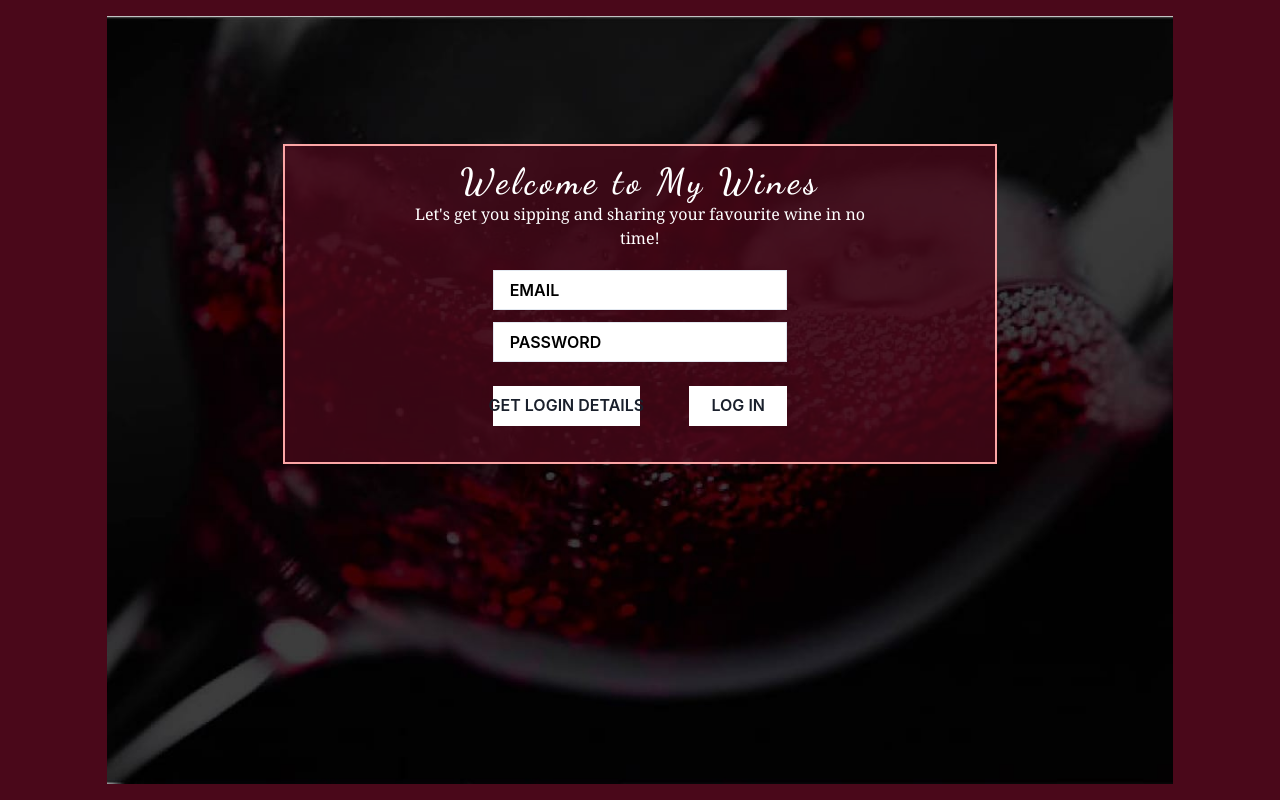
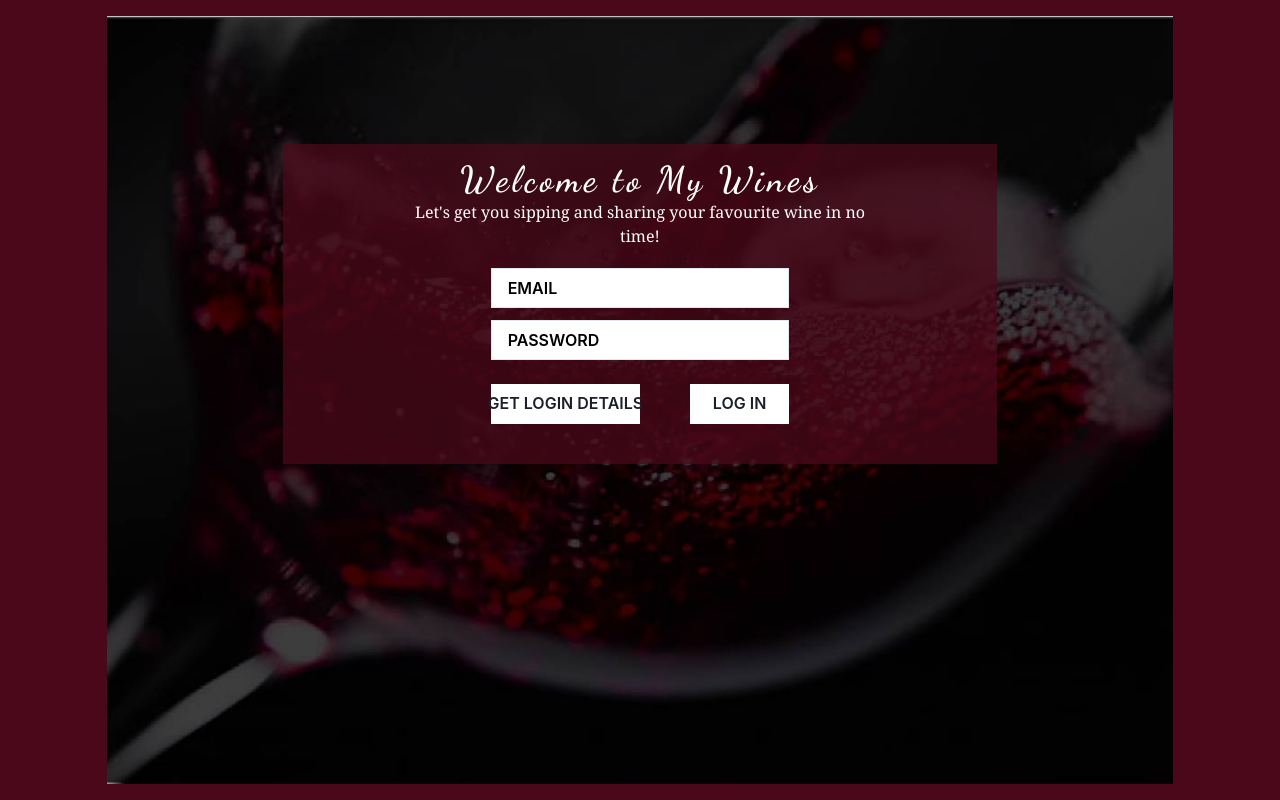
Before and after one commit to vtl-28/wine-app, a React (Vite) app in the folder front-end/: page / in a window 1280 px wide. Built offline with nearby package versions, Linux system fonts and the light colour scheme.

Commit message:
deploy final project attempt 2

```diff
--- a/front-end/src/Pages/LandingPage/index.jsx
+++ b/front-end/src/Pages/LandingPage/index.jsx
@@ -40,7 +40,7 @@ const LandingPage = () => {
     <div className="w-full h-screen bg-wine_bg">
       <div className='grid grid-cols-12 grid-rows-12 h-full py-4'>
         <div className="bg-cover bg-center h-full row-span-12 col-start-2
-                 col-end-12 col-span-8  px-12" style={{ backgroundImage: "url('/src/assets/wine_pic_1.jpg')" }}>
+                 col-end-12 col-span-8  px-12 bg_image_1" >
           <div className="flex flex-col items-center h-28 justify-around">
             <h3 className="text-4xl text-white">Welcome, {state.name}</h3>
             <p className="text-white font-serif">Now that you're in, let's start adding some wines to your collection</p>
--- a/front-end/src/Pages/Login/index.jsx
+++ b/front-end/src/Pages/Login/index.jsx
@@ -7,8 +7,8 @@ const LoginPage = () => {
         <div className="w-full h-screen bg-wine_bg">
             <div className='grid grid-cols-12 grid-rows-6 h-full py-4'>
                 <div className='bg-cover bg-center h-full col-start-2
-                 col-span-10 row-span-6 py-32 px-44' style={{ backgroundImage: "url('/src/assets/wine_pic_2.jpg')" }}>
-                    <div className='px-28 row-start-2 row-span-4 col-start-5 col-span-4 border-2 border-red-300 bg-wine_bg/75 h-80'>
+                 col-span-10 row-span-6 py-32 px-44 bg_image_2'>
+                        <div className='px-28 row-start-2 row-span-4 col-start-5 col-span-4 bg-wine_bg/75 h-80'>
                             <div className='flex flex-col justify-between h-28 p-4'>
                                 <h3 className='text-4xl text-center text-white tracking-widest'>Welcome to My Wines</h3>
                                 <p className='text-center text-white font-serif'>Let's get you sipping and sharing your favourite wine in no time!</p>
--- a/front-end/src/Pages/UpdateWine/index.jsx
+++ b/front-end/src/Pages/UpdateWine/index.jsx
@@ -69,7 +69,7 @@ const UpdateWine = () => {
     <div className="w-full h-screen bg-wine_bg">
       <div className='grid grid-cols-12 grid-rows-6 h-full  py-4'>
         <div className='row-span-6 col-start-2
-                 col-end-12 col-span-8 px-28 py-12'  style={{ backgroundImage: "url('/src/assets/wine_pic_1.jpg')" }}>
+                 col-end-12 col-span-8 px-28 py-12 bg_image_1'>
           <div className="px-48 bg-wine_bg opacity-85 py-6">
 
             {showSuccessToast && (
--- a/front-end/src/fonts.css
+++ b/front-end/src/fonts.css
@@ -1,3 +1,10 @@
 h3 {
     font-family: 'Dancing Script', cursive;
 }
+
+.bg_image_1 {
+    background-image: url('./assets/wine_pic_1.jpg');
+}
+.bg_image_2 {
+    background-image: url('./assets/wine_pic_2.jpg');
+}
```
Also changed, not shown: 1 other file (tests, documents, lock files or other folders). Lines whose indentation alone changed are shown as unchanged.
